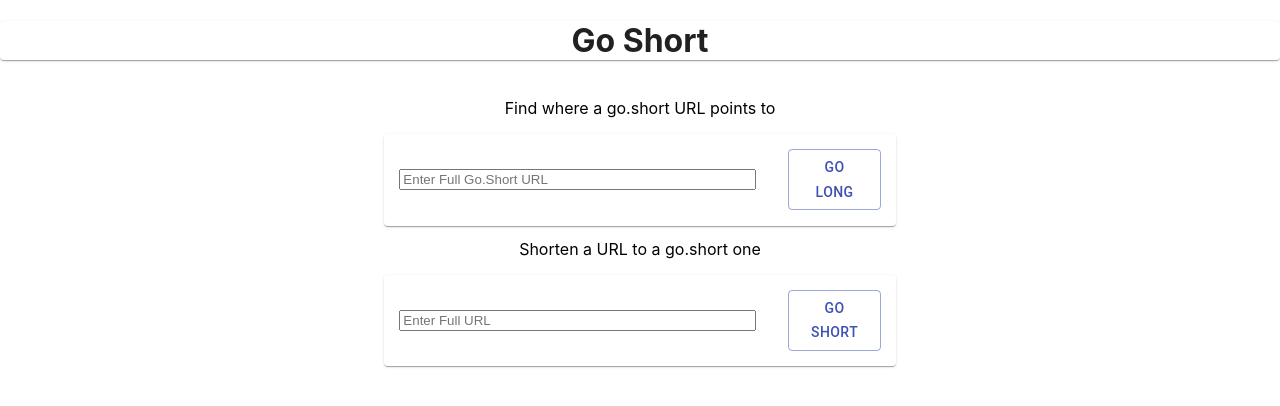
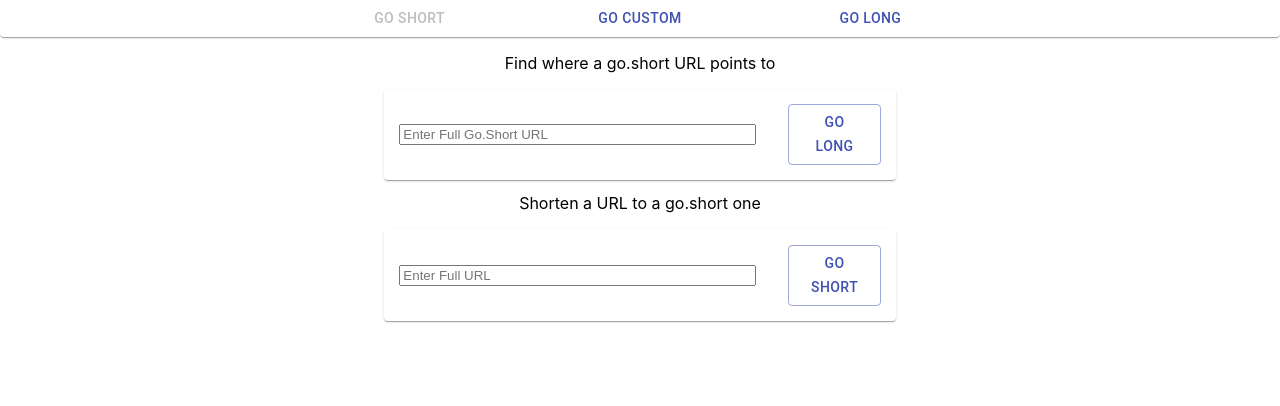
Before and after one commit to matg94/goshort, a React (Create React App) app in the folder frontend/: page / in a window 1280 px wide. Shown: the top 406 px of the page. Built offline with nearby package versions, Linux system fonts and the light colour scheme.

Commit message:
Added headerbar, need to add mainpage component that gets current page from it.

```diff
--- a/frontend/src/App.js
+++ b/frontend/src/App.js
@@ -1,15 +1,14 @@
 import './App.css';
 import React from 'react';
 import URLResults from './components/URLResults';
+import HeaderBar from './pages/HeaderBar';
 import Toolbox from './components/Toolbox';
 import {Paper} from '@material-ui/core';
 
 function App() {
   return (
     <div className="App">
-      <Paper>
-        <h1>Go Short</h1>
-      </Paper>
+      <HeaderBar/>
       <Toolbox></Toolbox>
     </div>
   );
--- /dev/null
+++ b/frontend/src/pages/HeaderBar.jsx
@@ -0,0 +1,58 @@
+import { AppBar, Button, Paper } from '@material-ui/core';
+import React from 'react';
+import { useState } from 'react';
+import { makeStyles } from '@material-ui/core';
+
+
+const useStyles = makeStyles({
+  root: {
+    maxWidth: "60vw",
+    minWidth: "40vw",
+    maxHeight: "15vh",
+    minHeight: "10vh",
+    margin: 5,
+    display: "flex",
+    justifyContent: "space-between",
+    alignItems: "center"
+  },
+  button: {
+    maxWidth: "18%",
+    minWidth: "18%",
+  }
+})
+
+
+function HeaderBar(props) {
+  const classes = useStyles();
+  const [buttons, setButtons] = useState([
+    {
+      "title": "Go Short",
+      "disabled": true,    },
+    {
+      "title": "Go Custom",
+      "disabled": false,
+    },
+    {
+      "title": "Go Long",
+      "disabled": false,
+    },
+  ])
+  const handleOnClick = (index) => {
+    let newButtons = [...buttons];
+    newButtons.forEach(b => b.disabled = false)
+    newButtons[index].disabled = true
+    setButtons(newButtons)
+  }
+  return (
+    <Paper>
+      {
+        buttons.map((button, index) => {
+          console.log(`Creating button: ${index} : ${button.disabled}`)
+          return <Button key={index} variant="text" disabled={button.disabled} onClick={() => handleOnClick(index)} color="primary" className={classes.button}>{button.title}</Button>
+        })
+      }
+    </Paper>
+  );
+}
+
+export default HeaderBar;
```
